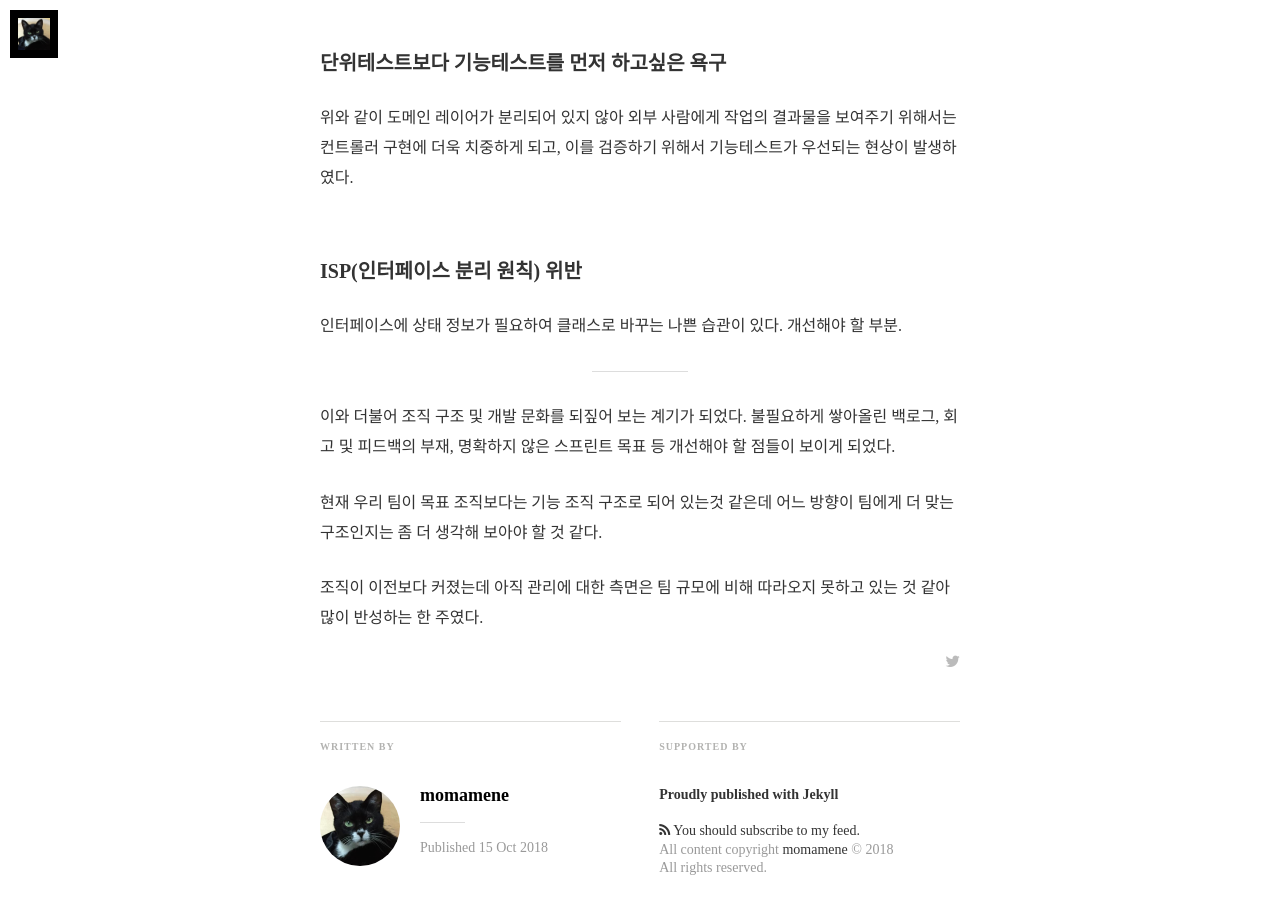
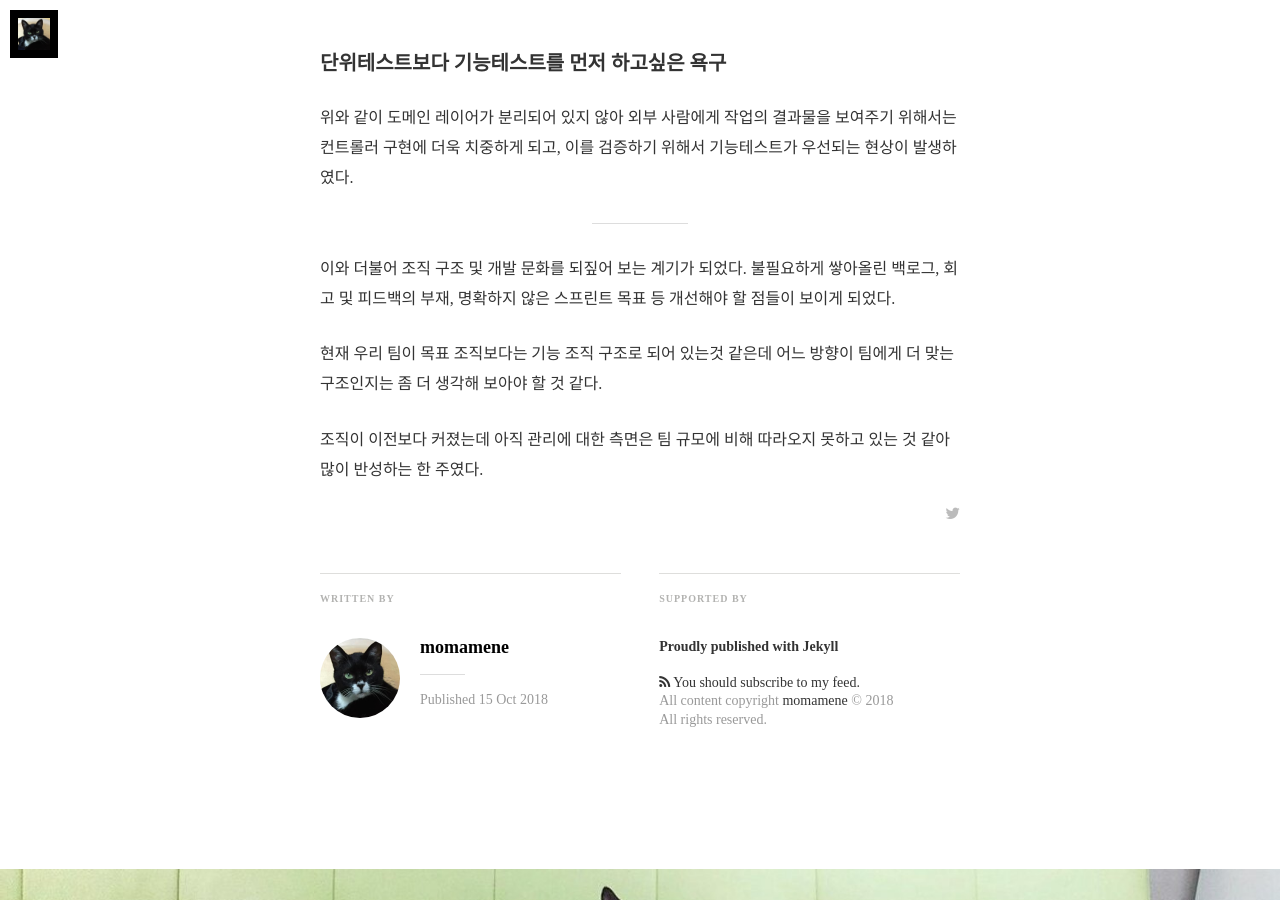
Before and after one commit to momamene/momamene.github.io, a Jekyll site: the page built from _posts/2018-10-15-tdd-build-the-right-thing.md, in a window 1280 px wide and 900 px high, scrolled down 836 px. Built offline with Jekyll 4.4.1, drawn with Linux system fonts in a browser that asks for light colours; nearby versions of some CDN libraries; some web fonts are replaced; comment, search, counter and statistics services are not loaded.

Commit message:
Update 2018-10-15-tdd-build-the-right-thing.md

```diff
--- a/_posts/2018-10-15-tdd-build-the-right-thing.md
+++ b/_posts/2018-10-15-tdd-build-the-right-thing.md
@@ -20,10 +20,6 @@ TDD의 필요성에 대해서는 최근에 많이 느끼고 있었고 개인적
 
 위와 같이 도메인 레이어가 분리되어 있지 않아 외부 사람에게 작업의 결과물을 보여주기 위해서는 컨트롤러 구현에 더욱 치중하게 되고, 이를 검증하기 위해서 기능테스트가 우선되는 현상이 발생하였다.
 
-### ISP(인터페이스 분리 원칙) 위반
-
-인터페이스에 상태 정보가 필요하여 클래스로 바꾸는 나쁜 습관이 있다. 개선해야 할 부분.
-
 -----------------
 
 이와 더불어 조직 구조 및 개발 문화를 되짚어 보는 계기가 되었다.
```
